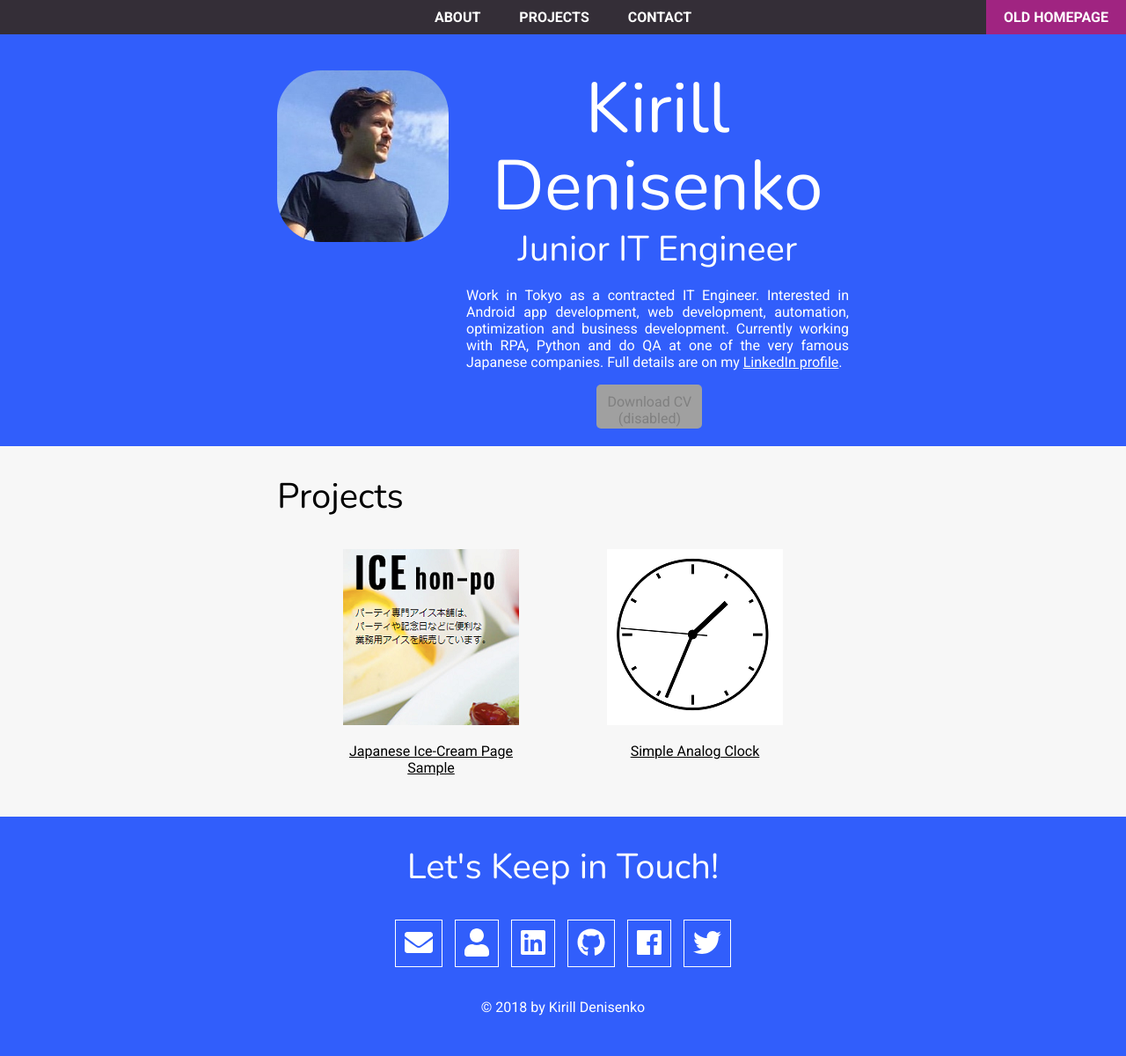
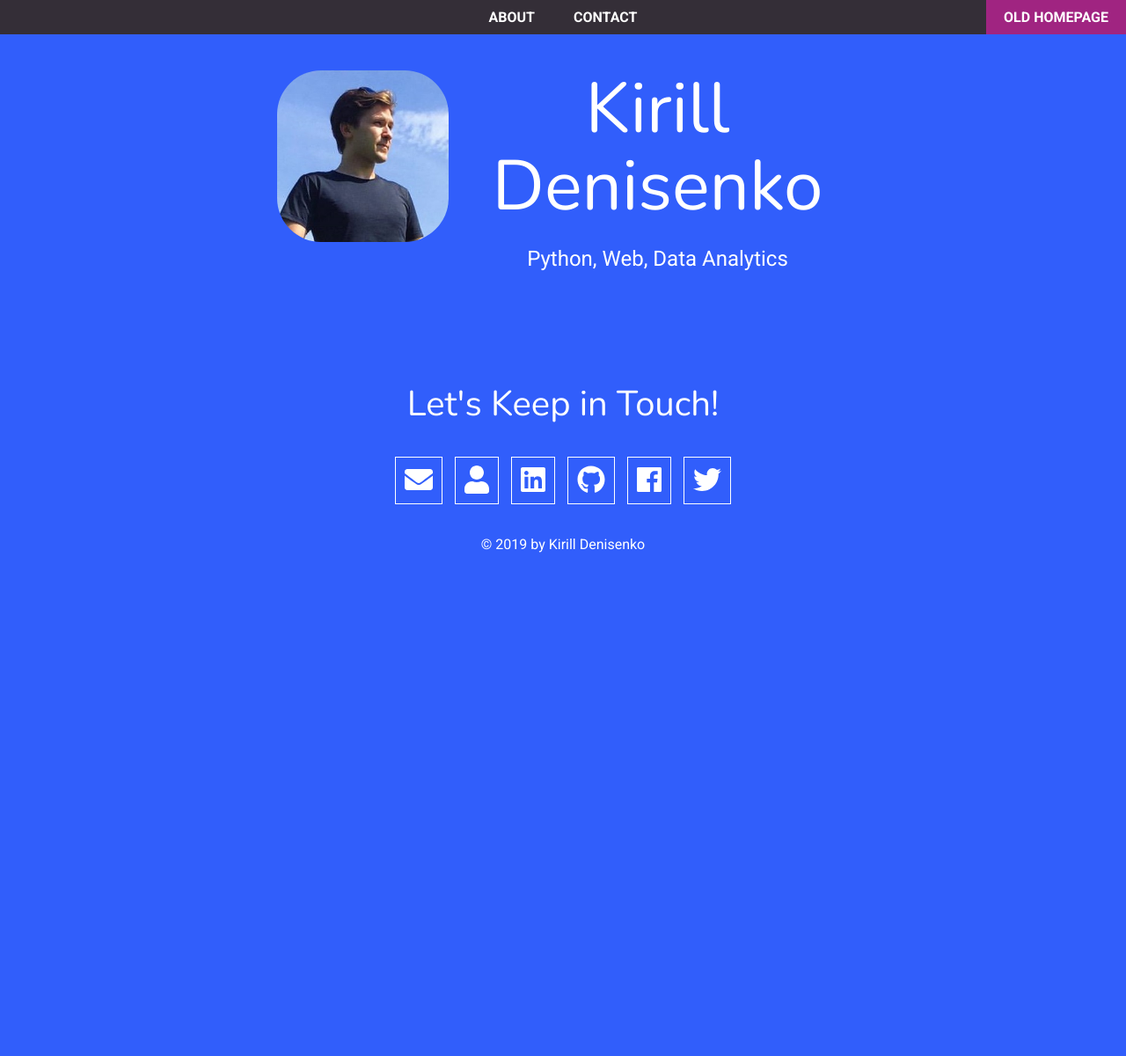
Before and after one commit to stereowind/stereowind.github.io, a plain HTML site: page index.html in a window 1280 px wide. Shown: the whole page at 88% size. After the commit the page ends 800 px from the top, so only its background shows below. Drawn offline with nearby package versions, Linux system fonts and the light colour scheme.

Commit message:
Quick layout edit

```diff
--- a/css/styles.css
+++ b/css/styles.css
@@ -17,6 +17,7 @@ html {
 }
 
 body {
+    background: #315efb;
     font-family: 'Roboto', sans-serif;
     margin: 0;
 }
@@ -37,8 +38,10 @@ h2 {
     margin-top: 0;
 }
 
-h3 {
-    margin: 0;
+#descr {
+    margin: 10 auto;
+    text-align: center;
+    font-size: 150%;
 }
 
 a {
--- a/index.html
+++ b/index.html
@@ -11,10 +11,8 @@
 <body>
     <!-- // Intro -->
     <header id="about">
-        <a href="" class="btn download">Download CV (disabled)</a>
         <nav>
           <a href="#about">About</a>
-          <a href="#projects">Projects</a>
           <a href="#contact">Contact</a>
           <a href="http://stereowind.com/old/" class="old-hp">Old Homepage</a>
         </nav>
@@ -22,27 +20,12 @@
             <img class="profile-img col-narrow" src="images/photo.jpg" alt="Kirill Denisenko">
             <div class="col-wide">
                 <h1>Kirill Denisenko</h1>
-                <h2>Junior IT Engineer</h2>
-                <p>Work in Tokyo as a contracted IT Engineer. Interested in Android app development, web development, automation, optimization and business development. Currently working with RPA, Python and do QA at one of the very famous Japanese companies. Full details are on my <a href="https://www.linkedin.com/in/kirilldenisenko14/">LinkedIn profile</a>.</p>
+                <p id="descr">Python, Web, Data Analytics</p>
             </div>
         </div>
     </header>
 
-    <main>
-        <!-- Projects -->
-        <section class="projects" id="projects">
-            <div class="content-wrap">
-                <h2>Projects</h2>
-                <div class="projects-list">
-                    <div class="project-col">
-                        <a href="projects/ice-page/"><img src="images/ice.png" alt="Japanese Ice-Cream Page Sample"><p>Japanese Ice-Cream Page Sample</p></a>
-                    </div>
-                    <div class="project-col">
-                        <a href="projects/analog_clock/"><img src="images/clock.png" alt="Simple Analog Clock"><p>Simple Analog Clock</p></a>
-                    </div>
-                </div>
-            </div>
-        </section>
+    <!-- Main part temporarily deleted -->
 
     <!-- // Footer & contact info -->
     <footer id="contact">
@@ -56,7 +39,7 @@
             <a href="http://facebook.com/stereowind" target="_blank"><i class="fab fa-facebook"></i></a>
              <a href="http://twitter.com/stereowind" target="_blank"><i class="fab fa-twitter"></i></a>
         </div>
-        <p>&copy; 2018 by Kirill Denisenko</p>
+        <p>&copy; 2019 by Kirill Denisenko</p>
       </div>
     </footer>
 </body>
```
